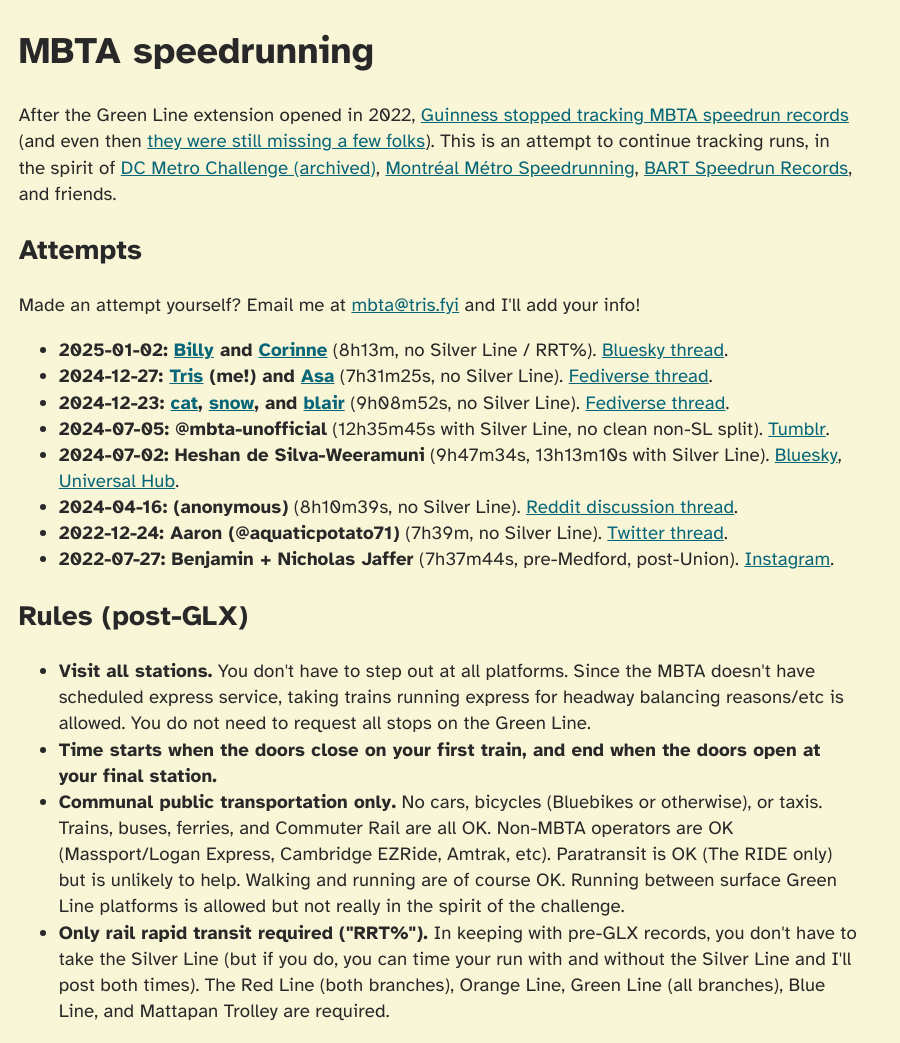
After one commit to an-empty-string/website, a Flask app: page /speedrun/ in a window 1280 px wide. The commit adds this page. Shown: the whole page, without its empty margins (0-900 px from the left). Run offline with Flask 3, Linux system fonts and the light colour scheme.

Commit message:
many, many updates

```diff
--- a/app.py
+++ b/app.py
@@ -19,6 +19,11 @@ def index():
 @app.route("/bookmarks.html")
 def bookmarks():
     return render_template("bookmarks.html")
+
+
+@app.route("/speedrun/")
+def speedrun():
+    return render_template("speedrun.html")
 
 
 def all_posts():
--- a/static/index3.css
+++ b/static/index3.css
@@ -66,6 +66,13 @@ body > ul > li, section > ul > li, main > section > ul > li {
 .highlight { background-color: #e3e3e3; }
 tr:nth-child(2n) { background-color: #ccc; }
 hr { color: #454955; margin-bottom: 1em; margin-top: 1em; }
+
+@media(prefers-color-scheme: light) {
+    body { background-color: #f9f5d7; color: #282828; }
+    hr { color: #282828; }
+    a, a:visited { color: #076678; }
+}
+
 @media(prefers-color-scheme: dark) {
     hr { color: #f3eff5; }
     body { background-color: #454955; color: #f3eff5; }
--- /dev/null
+++ b/templates/speedrun.html
@@ -0,0 +1,31 @@
+{% extends "base.html" %}
+{% set page_title = "MBTA speedrunning" %}
+
+{% block header %}
+<h1>MBTA speedrunning</h1>
+{% endblock %}
+
+{% block content %}
+<p>After the Green Line extension opened in 2022, <a target="_blank" href="https://www.guinnessworldrecords.com/world-records/405906-fastest-time-to-travel-to-all-boston-subway-stations">Guinness stopped tracking MBTA speedrun records</a> (and even then <a target="_blank" href="https://www.cbsnews.com/boston/news/mbta-boston-world-record-fastest-time-traveled-maya-jonas-silver/">they were still missing a few folks</a>). This is an attempt to continue tracking runs, in the spirit of <a target="_blank" href="https://web.archive.org/web/20161024235859/http://www.dcmetrochallenge.com/">DC Metro Challenge (archived)</a>, <a target="_blank" href="https://speed.encours.xyz/">Montréal Métro Speedrunning</a>, <a target="_blank" href="https://bart.gov/speedrun">BART Speedrun Records</a>, and friends.
+
+<h2>Attempts</h2>
+<p>Made an attempt yourself? Email me at <a href="mailto:mbta@tris.fyi">mbta@tris.fyi</a> and I'll add your info!</p>
+<ul>
+    <li><strong>2025-01-02: <a target="_blank" href="https://www.instagram.com/billymarkovsky/">Billy</a> and <a target="_blank" href="https://corinnefoley.neocities.org/">Corinne</a></strong> (8h13m, no Silver Line / RRT%). <a target="_blank" href="https://bsky.app/profile/billymarkovsky.bsky.social/post/3ler6lgj2xe22">Bluesky thread</a>.</li>
+    <li><strong>2024-12-27: <a target="_blank" href="/">Tris</a> (me!) and <a target="_blank" href="https://asa.isometry.group/">Asa</a></strong> (7h31m25s, no Silver Line). <a target="_blank" href="https://tacobelllabs.net/@tris/113724679621920495">Fediverse thread</a>.</li>
+    <li><strong>2024-12-23: <a target="_blank" href="https://quiet.horse/">cat</a>, <a target="_blank" href="https://snowystormy.neocities.org/">snow</a>, and <a target="_blank" href="https://www.reverie.zone/">blair</a></strong> (9h08m52s, no Silver Line). <a target="_blank" href="https://fedi.quiet.horse/objects/4c4f48e0-7f63-4c86-9ffb-dea64603a970">Fediverse thread</a>.</li>
+    <li><strong>2024-07-05: @mbta-unofficial</strong> (12h35m45s with Silver Line, no clean non-SL split). <a target="_blank" href="https://www.tumblr.com/mbta-unofficial/755219323347484672">Tumblr</a>.</li>
+    <li><strong>2024-07-02: Heshan de Silva-Weeramuni</strong> (9h47m34s, 13h13m10s with Silver Line). <a target="_blank" href="https://bsky.app/profile/heshan.bsky.social/post/3kwd4pbi3eq2u">Bluesky</a>, <a target="_blank" href="https://www.universalhub.com/2024/charlie-times-these-one-hopes-return-after-setting">Universal Hub</a>.</li>
+    <li><strong>2024-04-16: (anonymous)</strong> (8h10m39s, no Silver Line). <a target="_blank" href="https://www.reddit.com/r/mbta/comments/1ds76yr/any_recent_mbta_tube_challenge_speedrun_attempts/">Reddit discussion thread</a>.</li>
+    <li><strong>2022-12-24: Aaron (@aquaticpotato71)</strong> (7h39m, no Silver Line). <a target="_blank" href="https://x.com/aquaticpotato71/status/1606643428074590209">Twitter thread</a>.</li>
+    <li><strong>2022-07-27: Benjamin + Nicholas Jaffer</strong> (7h37m44s, pre-Medford, post-Union). <a target="_blank" href="https://www.instagram.com/subwayspeedrun/">Instagram</a>.</li>
+</ul>
+
+<h2>Rules (post-GLX)</h2>
+<ul>
+    <li><strong>Visit all stations.</strong> You don't have to step out at all platforms. Since the MBTA doesn't have scheduled express service, taking trains running express for headway balancing reasons/etc is allowed. You do not need to request all stops on the Green Line.</li>
+    <li><strong>Time starts when the doors close on your first train, and end when the doors open at your final station.</strong></li>
+    <li><strong>Communal public transportation only.</strong> No cars, bicycles (Bluebikes or otherwise), or taxis. Trains, buses, ferries, and Commuter Rail are all OK. Non-MBTA operators are OK (Massport/Logan Express, Cambridge EZRide, Amtrak, etc). Paratransit is OK (The RIDE only) but is unlikely to help. Walking and running are of course OK. Running between surface Green Line platforms is allowed but not really in the spirit of the challenge.</li>
+    <li><strong>Only rail rapid transit required ("RRT%").</strong> In keeping with pre-GLX records, you don't have to take the Silver Line (but if you do, you can time your run with and without the Silver Line and I'll post both times). The Red Line (both branches), Orange Line, Green Line (all branches), Blue Line, and Mattapan Trolley are required.</li>
+</ul>
+{% endblock %}
```
Also changed, not shown: posts/legal-name.md (+1 -1 lines), templates/bookmarks.html (+12 -1 lines), templates/index.html (+9 -6 lines), static/badges/izzyhorse.png (added).
